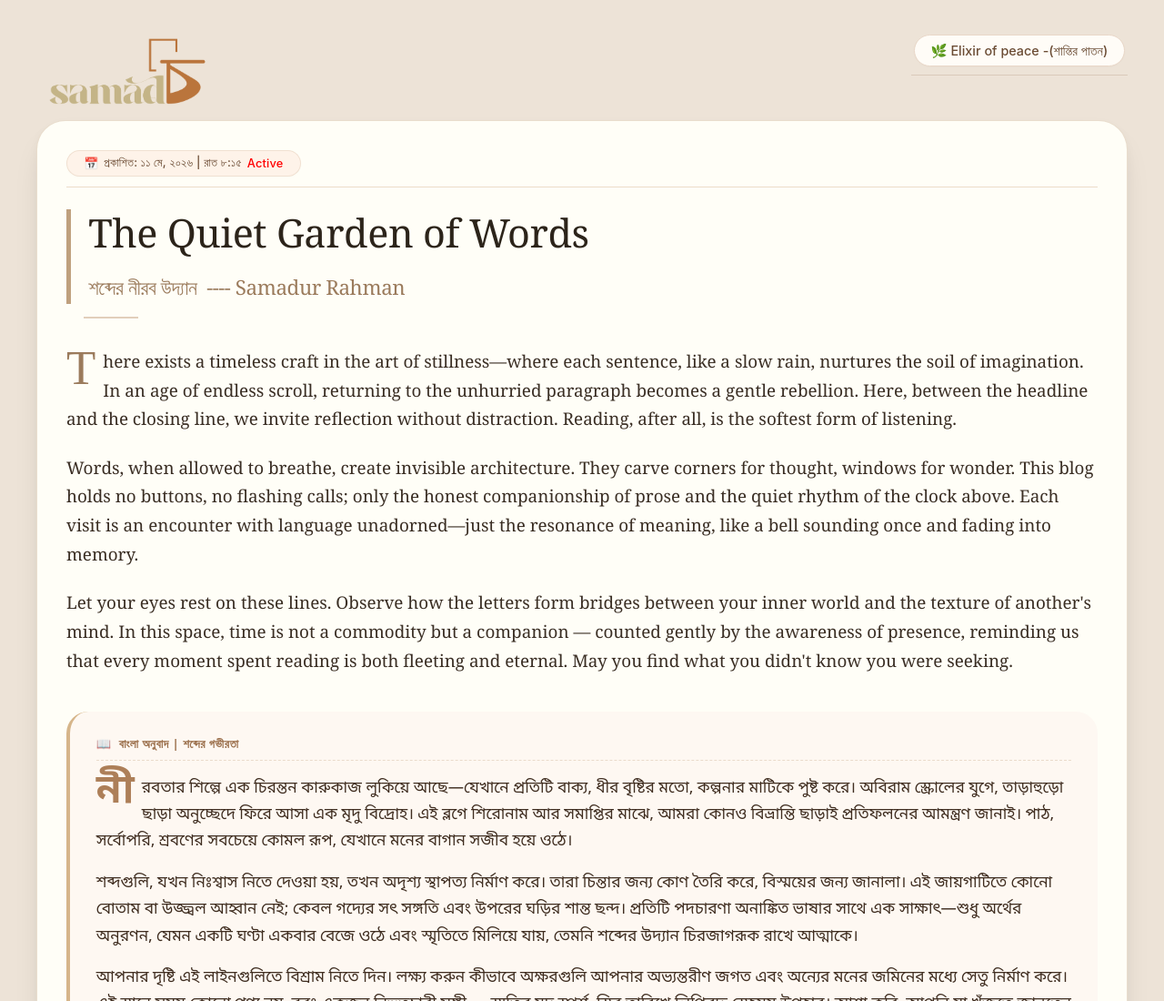
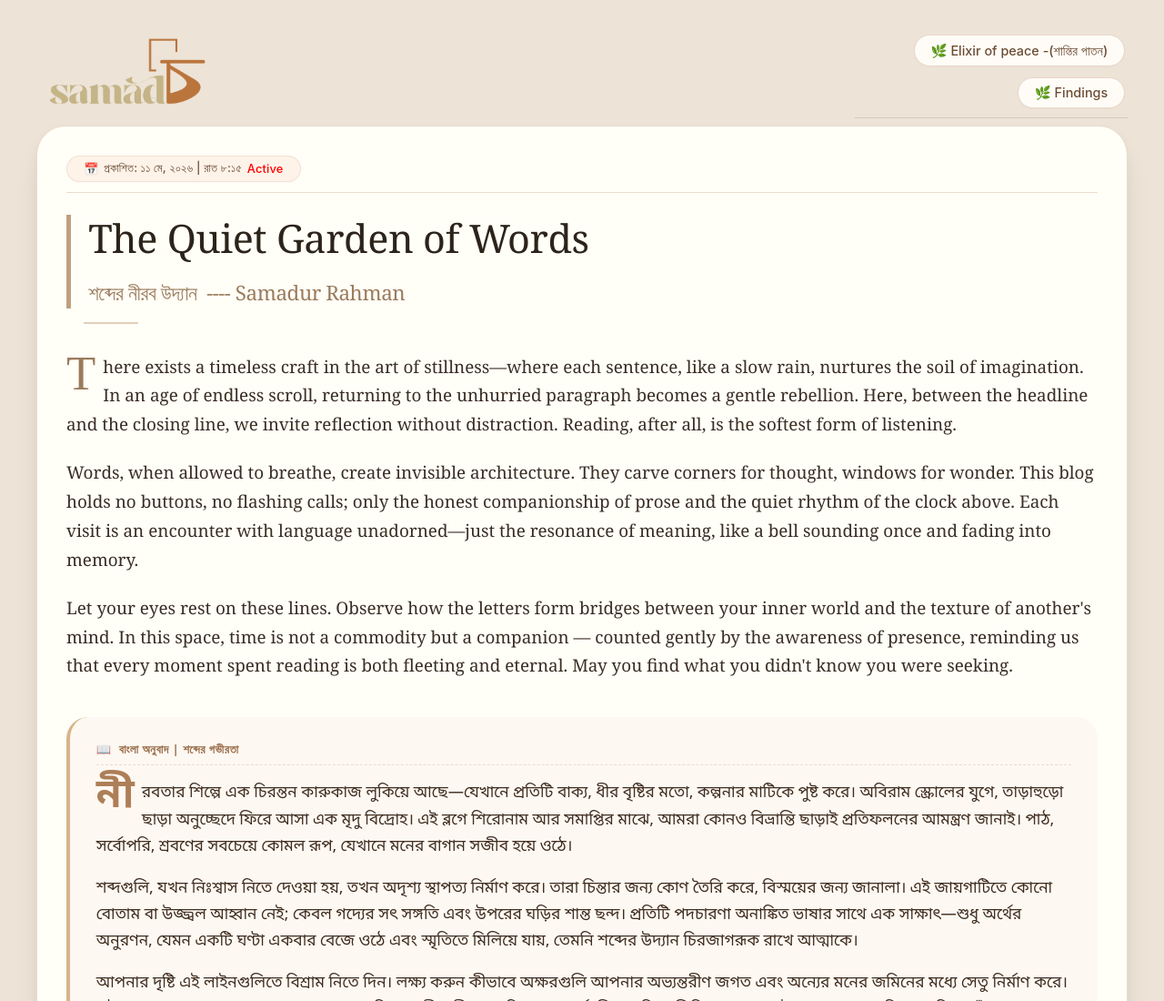
Before and after one commit to surrahC/SAMADCHO, a plain HTML site: page index.html in a window 1280 px wide. Shown: the top 1100 px of the page at 91% size. Drawn offline with Linux system fonts and the light colour scheme.

Commit message:
index.html

```diff
--- a/index.html
+++ b/index.html
@@ -299,6 +299,7 @@
     <div class="menu-row" style="max-width: 300px; float: inline-end;">
         <ul class="plain-menu" role="navigation" aria-label="প্রধান নেভিগেশন">
             <li><a href="SAM-STORING.html">🌿 Elixir of peace -(শান্তির পাতন) </a></li>
+            <li><a href="tencel-info">🌿 Findings </a></li>
             <!----<li><a href="#">🍃 সাহিত্য আলাপ</a></li>
             <li><a href="#">📚 সংগ্রহ</a></li>-->
         </ul>
```
